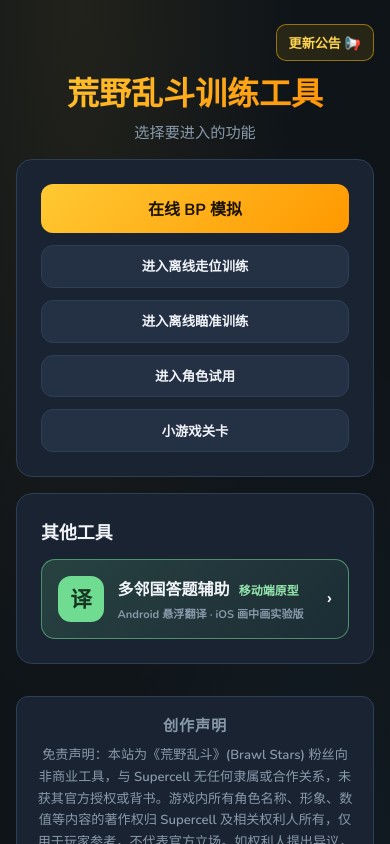
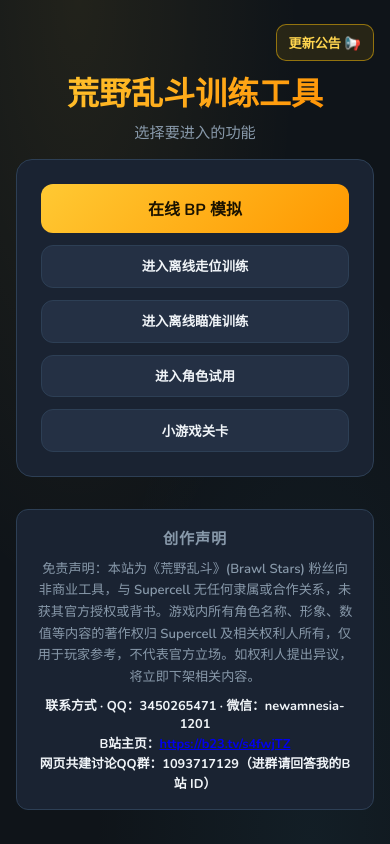
Before and after one commit to newamnesia/brawl-bp, a React (Vite) app: page / in a window 390 px wide. Shown: the top 844 px of the page. Built offline with nearby package versions, Linux system fonts and the light colour scheme.

Commit message:
Remove abandoned mobile translation helper

```diff
--- a/src/App.tsx
+++ b/src/App.tsx
@@ -15,7 +15,6 @@
 const CharacterTrialGame = lazy(() => import("./pages/CharacterTrialGame"));
 const MiniGames = lazy(() => import("./pages/MiniGames"));
 const TidalWave = lazy(() => import("./pages/TidalWave"));
-const DuolingoHelper = lazy(() => import("./pages/DuolingoHelper"));
 
 export default function App() {
   return (
@@ -36,7 +35,6 @@
           <Route path="/character-trial/game" element={<CharacterTrialGame />} />
           <Route path="/mini-games" element={<MiniGames />} />
           <Route path="/mini-games/tidal-wave" element={<TidalWave />} />
-          <Route path="/duolingo-helper" element={<DuolingoHelper />} />
         </Routes>
       </Suspense>
     </>
--- a/src/pages/DuolingoHelper.tsx
+++ /dev/null
@@ -1,31 +0,0 @@
-import { useNavigate } from "react-router-dom";
-
-const SOURCE_ROOT = "https://github.com/newamnesia/brawl-bp/tree/main/mobile-helper";
-
-export default function DuolingoHelper() {
-  const navigate = useNavigate();
-
-  return (
-    <main className="app-shell duolingo-helper-page">
-      <button type="button" className="btn-secondary duolingo-helper-back" onClick={() => navigate("/")}>← 返回总主页</button>
-      <h1 className="page-title">多邻国答题辅助</h1>
-      <p className="page-subtitle">移动端悬浮翻译原型</p>
-
-      <div className="card">
-        <h2>Android 悬浮窗</h2>
-        <p>切换到多邻国后，点击悬浮按钮，在屏幕上框选文字；识别出的中文翻译显示在悬浮窗中。</p>
-        <p>需要授权显示在其他应用上层与屏幕采集。首次使用需要联网下载语言模型。</p>
-        <a className="btn-primary duolingo-helper-link" href={`${SOURCE_ROOT}/android`} target="_blank" rel="noreferrer">查看 Android 项目源码</a>
-      </div>
-
-      <div className="card">
-        <h2>iOS 画中画实验版</h2>
-        <p>先在应用内设置识别区域，再开启系统屏幕广播与画中画；翻译结果尝试在其他应用上方显示。</p>
-        <p>iOS 不能提供与 Android 相同的任意悬浮窗。该方案的后台更新和审核结果仍需真机验证。</p>
-        <a className="btn-secondary duolingo-helper-link" href={`${SOURCE_ROOT}/ios`} target="_blank" rel="noreferrer">查看 iOS 项目源码</a>
-      </div>
-
-      <p className="duolingo-helper-note">目前提供项目源码，尚无可直接安装的 APK 或 iOS 安装包；3 秒内出翻译的目标尚未通过真机测试。</p>
-    </main>
-  );
-}
--- a/src/pages/Overview.tsx
+++ b/src/pages/Overview.tsx
@@ -96,22 +96,6 @@
         </button>
       </div>
 
-      <div className="card overview-extra-tools">
-        <h2>其他工具</h2>
-        <button
-          type="button"
-          className="overview-duolingo-entry"
-          onClick={() => navigate("/duolingo-helper")}
-        >
-          <span className="overview-duolingo-icon" aria-hidden="true">译</span>
-          <span className="overview-duolingo-copy">
-            <strong>多邻国答题辅助 <em>移动端原型</em></strong>
-            <small>Android 悬浮翻译 · iOS 画中画实验版</small>
-          </span>
-          <span aria-hidden="true">›</span>
-        </button>
-      </div>
-
       <div className="credits-box">
         <p className="credits-title">创作声明</p>
         <p className="credits-text credits-disclaimer">
--- a/src/styles/index.css
+++ b/src/styles/index.css
@@ -397,22 +397,6 @@
 .character-trial-back { width:100%; }
 
 .overview-mini-games-button { border-color:#55d9ff; background:linear-gradient(135deg,rgba(85,217,255,.13),rgba(86,112,255,.11)); }
-.overview-extra-tools { margin-top:1rem; }
-.overview-extra-tools h2 { margin:0 0 .85rem; font-size:1.12rem; }
-.overview-duolingo-entry { width:100%; display:flex; align-items:center; gap:.85rem; padding:1rem; border:1px solid rgba(111,220,146,.55); border-radius:14px; background:linear-gradient(135deg,rgba(111,220,146,.17),rgba(44,112,72,.13)); color:var(--text); text-align:left; }
-.overview-duolingo-entry:hover { filter:brightness(1.1); }
-.overview-duolingo-icon { display:grid; place-items:center; width:46px; height:46px; flex:none; border-radius:13px; background:#6fdc92; color:#173622; font-size:1.35rem; font-weight:900; }
-.overview-duolingo-copy { display:flex; flex:1; min-width:0; flex-direction:column; gap:.25rem; }
-.overview-duolingo-copy strong { font-size:1rem; }
-.overview-duolingo-copy em { margin-left:.3rem; color:#93e5ad; font-size:.75rem; font-style:normal; }
-.overview-duolingo-copy small { color:var(--muted); font-weight:650; }
-.duolingo-helper-page { max-width:760px; }
-.duolingo-helper-back { margin-bottom:1rem; }
-.duolingo-helper-page .card { margin-top:1rem; }
-.duolingo-helper-page .card h2 { margin:0 0 .7rem; }
-.duolingo-helper-page .card p { line-height:1.65; }
-.duolingo-helper-link { display:inline-block; width:auto; max-width:100%; box-sizing:border-box; margin-top:.5rem; padding:.75rem 1rem; text-decoration:none; }
-.duolingo-helper-note { margin:1.1rem 0; color:var(--muted); line-height:1.6; }
 .mini-games-page { max-width:820px; }
 .mini-game-character-group { margin:1.5rem 0; padding:1rem; border:1px solid var(--border); border-radius:18px; background:var(--surface); }
 .mini-game-character-header { display:flex; align-items:center; gap:.85rem; margin-bottom:1rem; }
```
Also changed, not shown: mobile-helper/README.md (deleted), 15 other files (tests, documents, lock files or other folders).
